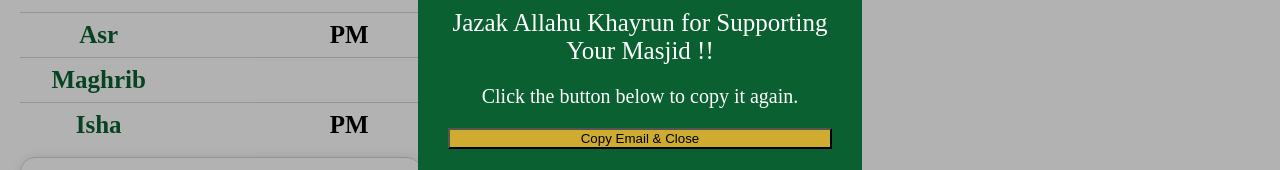
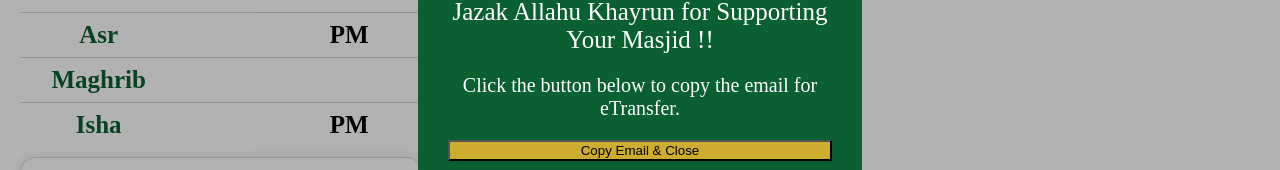
Before and after one commit to Abdull118/ISOG-Website, a React (Create React App) app: page / in a window 1280 px wide. Both pictures are taken after a click on the link "Donate via eTransfer". Shown: the part 321-491 px from the top of the page. Built offline with nearby package versions, Linux system fonts and the light colour scheme; no server answers.

Commit message:
changed confirm screen text

```diff
--- a/src/components/NavBar/NavBar.jsx
+++ b/src/components/NavBar/NavBar.jsx
@@ -222,7 +222,7 @@ const NavBar = () => {
                 </div>
 
                 <div className='confirmScreenMessage'>
-                    Click the button below to copy it again.
+                    Click the button below to copy the email for eTransfer.
                 </div>
 
                 <button className='copyButton' onClick={handleCopyFunction}>Copy Email & Close</button>
```
